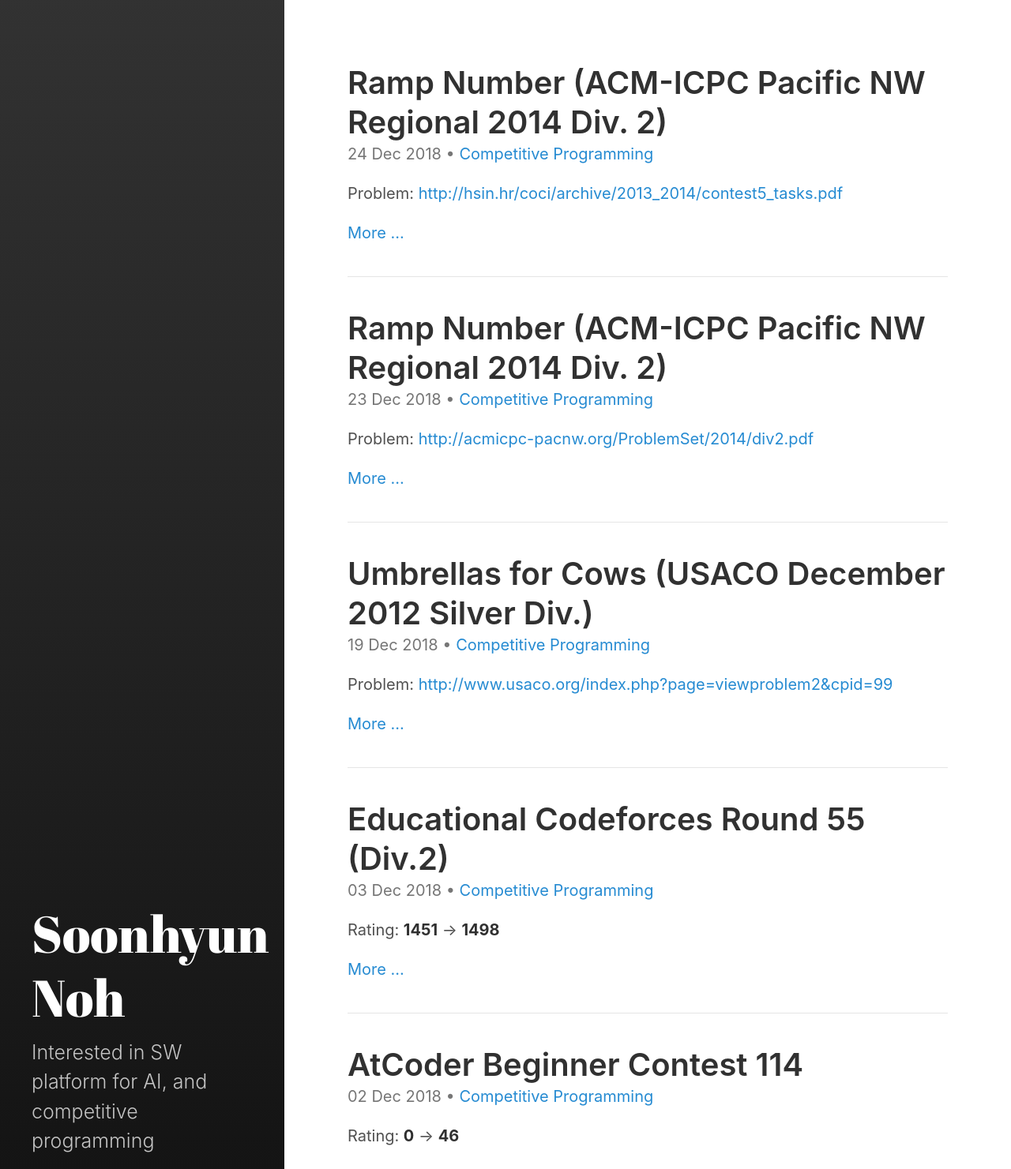
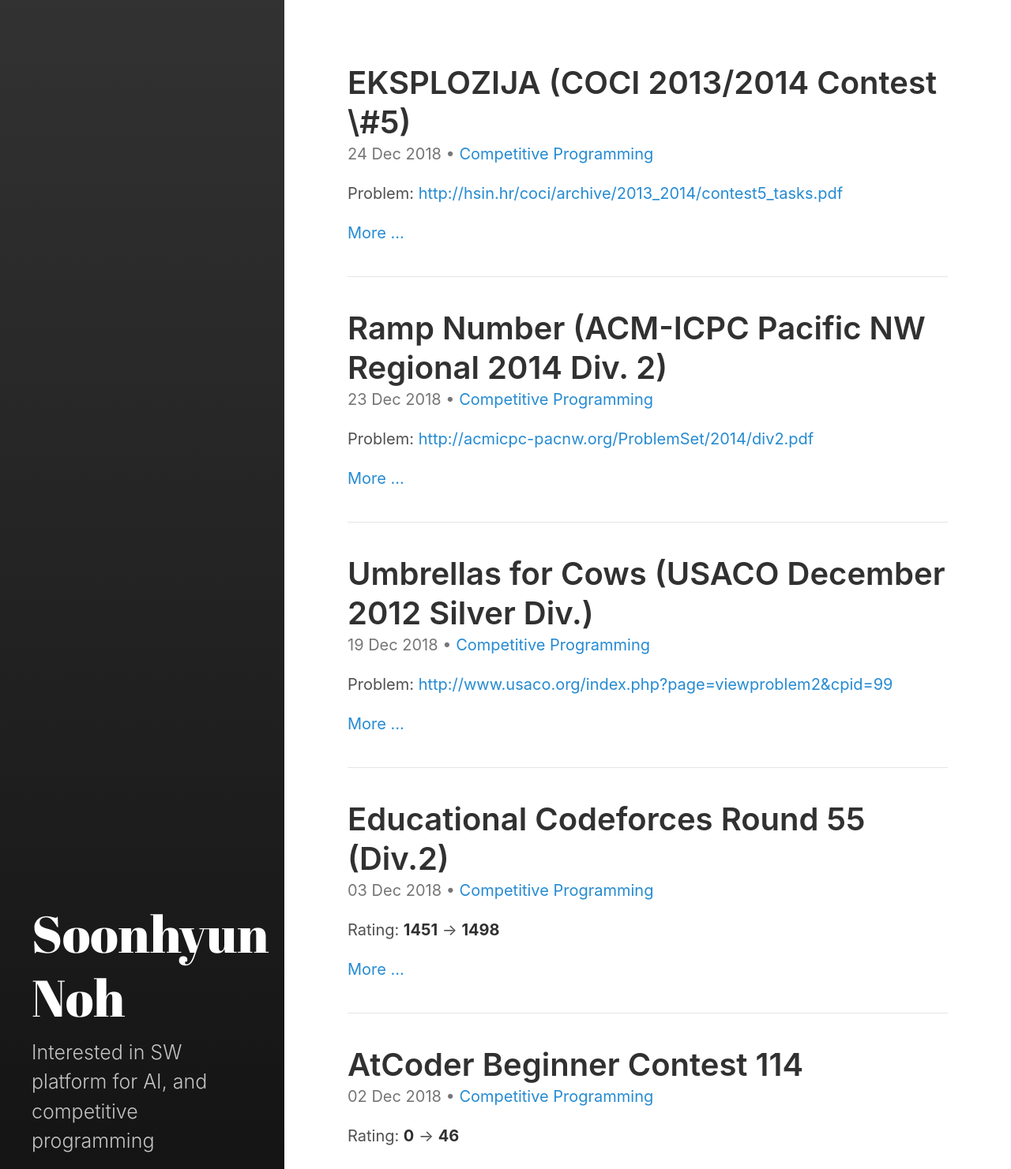
Before and after one commit to shnoh171/shnoh171.github.io, a Jekyll site: the page built from index.html, in a window 1280 px wide, cut to the strip 0-1481 px from the top of the page. Shown: the whole strip at 79% size. Built offline with Jekyll 4.4.1, drawn with Linux system fonts in a browser that asks for light colours; the list of posts is cut into pages by our own code.

Commit message:
change the title

```diff
--- a/_posts/2018-12-24-EKSPLOZIJA.md
+++ b/_posts/2018-12-24-EKSPLOZIJA.md
@@ -1,13 +1,13 @@
 ---
 layout: post
-title: Ramp Number (ACM-ICPC Pacific NW Regional 2014 Div. 2)
+title: EKSPLOZIJA (COCI 2013/2014 Contest \#5)
 categories:
   - Competitive Programming
 ---
 
 Problem: <http://hsin.hr/coci/archive/2013_2014/contest5_tasks.pdf>
 
-Online Judge: <https://www.acmicpc.net/problem/9935> (Select English)
+Online Judge: <https://www.acmicpc.net/problem/9935> (Select English from the right)
 
 The most important thing to notice is that the order of explosion never change the result, since the explosion does not contain any two equal chracters. Let Mirko's string \\(S\\) and \\(s_i\\) denotes the \\(i\\)th character of of \\(S\\). Also, let the explosion string \\(E\\) and \\(e_i\\) denotes the \\(i\\)th character of of \\(E\\).
 
```
